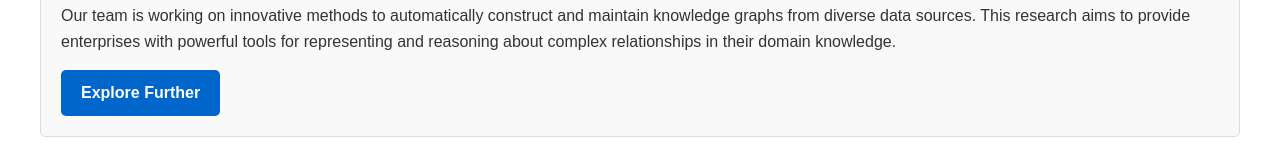
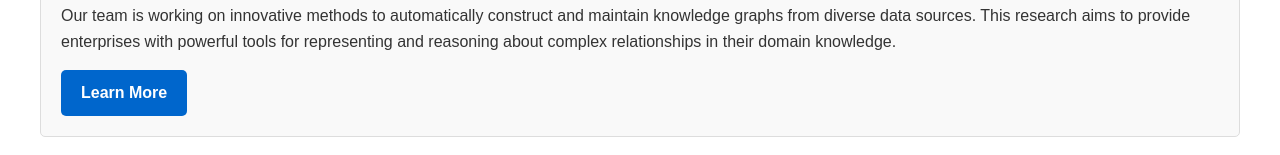
Before and after one commit to AI-KM/ai-km.github.io, a plain HTML site: page research.html in a window 1280 px wide. Shown: the part 770-925 px from the top of the page. Drawn offline with Linux system fonts and the light colour scheme.

Commit message:
Update research.html

```diff
--- a/research.html
+++ b/research.html
@@ -93,7 +93,7 @@
     <div class="research-area">
       <h3>2. Automated Knowledge Graph Construction</h3>
       <p>Our team is working on innovative methods to automatically construct and maintain knowledge graphs from diverse data sources. This research aims to provide enterprises with powerful tools for representing and reasoning about complex relationships in their domain knowledge.</p>
-      <a href="http://www.aikm.ai/automatedKnowledgeGraph" class="cta-button">Explore Further</a>
+      <a href="http://www.aikm.ai/automatedKnowledgeGraph" class="cta-button">Learn More</a>
     </div>
 
     <div class="research-area">
```
